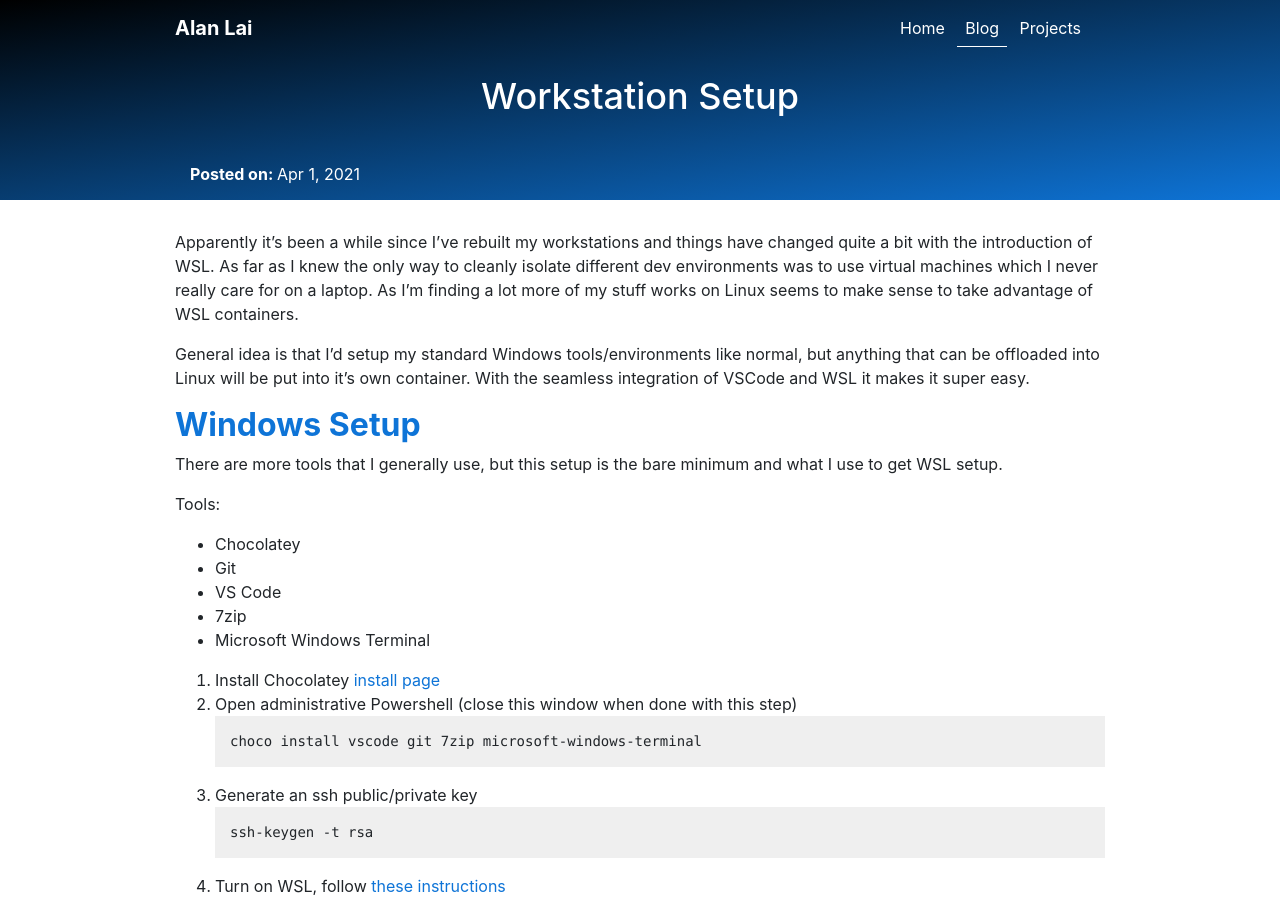
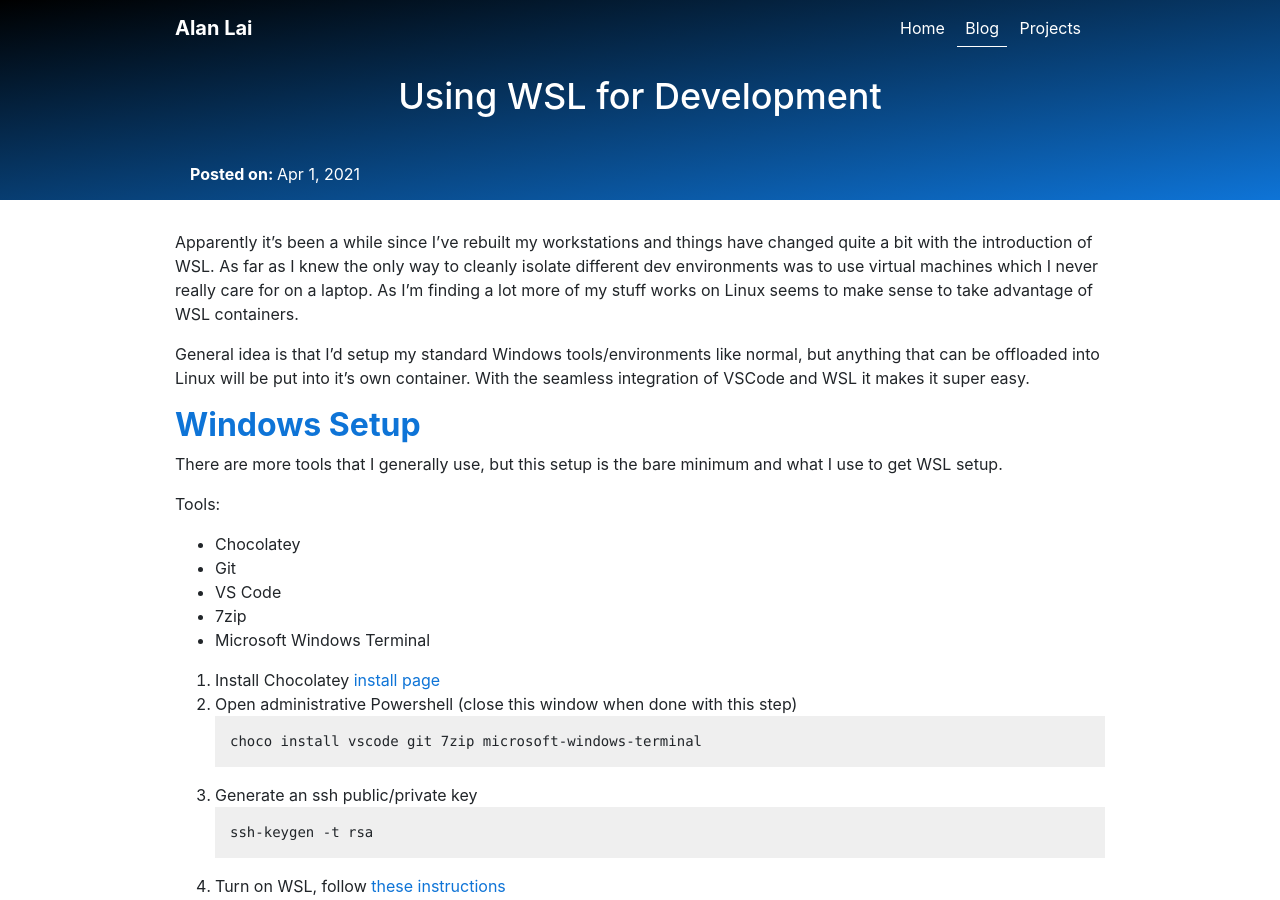
Before and after one commit to anlai/blog, a Jekyll site: the page built from _posts/2021-04-06-using-wsl-for-development.md, in a window 1280 px wide and 900 px high. Built offline with Jekyll 4.4.1, drawn with Linux system fonts in a browser that asks for light colours; nearby versions of some CDN libraries.

Commit message:
renamed post

```diff
--- a/_posts/2021-04-01-workstation-setup.md
+++ b/_posts/2021-04-06-using-wsl-for-development.md
@@ -1,6 +1,6 @@
 ---
 layout: post
-title: Workstation Setup
+title: Using WSL for Development
 date: 2021-04-01
 categories: windows linux wsl vscode git
 ---
```
